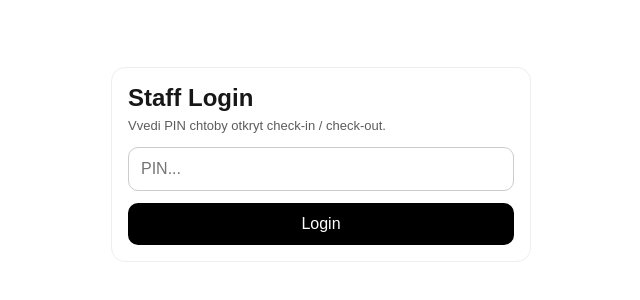
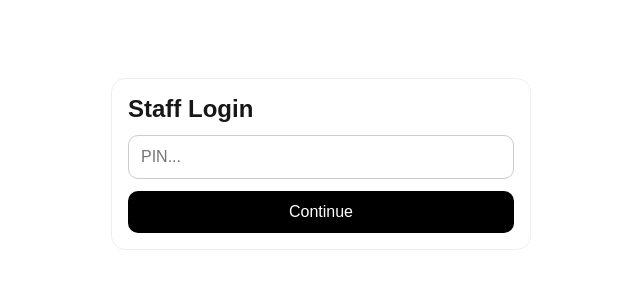
Before and after one commit to Anfis123/cloakroom-saas, a Next.js app: page /login in a window 1280 px wide. Shown: the part 236-536 px from the top of the page, without its empty margins (319-959 px from the left). Built offline with nearby package versions, Linux system fonts and the light colour scheme.

Commit message:
fix: login useSearchParams suspense

```diff
--- /dev/null
+++ b/src/app/login/LoginClient.tsx
@@ -0,0 +1,95 @@
+"use client";
+
+import { useMemo, useState } from "react";
+import { useRouter, useSearchParams } from "next/navigation";
+import { setStaffSession } from "../utils/requireStaff";
+
+export default function LoginClient() {
+  const router = useRouter();
+  const sp = useSearchParams();
+
+  const next = useMemo(() => {
+    const raw = sp.get("next");
+    return raw && raw.startsWith("/") ? raw : "/";
+  }, [sp]);
+
+  const [pin, setPin] = useState("");
+  const [err, setErr] = useState<string | null>(null);
+
+  // PIN berem iz env (klientskij)
+  const STAFF_PIN = process.env.NEXT_PUBLIC_STAFF_PIN || "1234";
+
+  const submit = (e: React.FormEvent) => {
+    e.preventDefault();
+    setErr(null);
+
+    if (pin.trim() !== STAFF_PIN) {
+      setErr("Wrong PIN");
+      return;
+    }
+
+    setStaffSession();
+    router.replace(next);
+  };
+
+  return (
+    <main
+      style={{
+        minHeight: "100vh",
+        display: "flex",
+        alignItems: "center",
+        justifyContent: "center",
+        padding: 16,
+      }}
+    >
+      <form
+        onSubmit={submit}
+        style={{
+          width: "min(420px, 100%)",
+          border: "1px solid #eee",
+          borderRadius: 14,
+          padding: 16,
+          background: "white",
+        }}
+      >
+        <h1 style={{ fontSize: 24, margin: 0, fontWeight: 800 }}>Staff Login</h1>
+
+        <input
+          value={pin}
+          onChange={(e) => setPin(e.target.value)}
+          placeholder="PIN..."
+          inputMode="numeric"
+          autoFocus
+          style={{
+            marginTop: 12,
+            width: "100%",
+            padding: 12,
+            borderRadius: 10,
+            border: "1px solid #ccc",
+            outline: "none",
+            fontSize: 16,
+          }}
+        />
+
+        {err && <div style={{ marginTop: 10, color: "crimson" }}>{err}</div>}
+
+        <button
+          type="submit"
+          style={{
+            marginTop: 12,
+            width: "100%",
+            padding: "12px 14px",
+            borderRadius: 10,
+            border: "none",
+            background: "black",
+            color: "white",
+            cursor: "pointer",
+            fontSize: 16,
+          }}
+        >
+          Continue
+        </button>
+      </form>
+    </main>
+  );
+}
--- a/src/app/login/page.tsx
+++ b/src/app/login/page.tsx
@@ -1,111 +1,10 @@
-"use client";
-
-import { useState } from "react";
-import { useRouter, useSearchParams } from "next/navigation";
+import { Suspense } from "react";
+import LoginClient from "./LoginClient";
 
 export default function LoginPage() {
-  const [pin, setPin] = useState("");
-  const [err, setErr] = useState<string | null>(null);
-  const [loading, setLoading] = useState(false);
-
-  const router = useRouter();
-  const sp = useSearchParams();
-  const next = sp.get("next") || "/";
-
-  const submit = async () => {
-    setErr(null);
-    setLoading(true);
-
-    try {
-      const r = await fetch("/api/auth/login", {
-        method: "POST",
-        headers: { "Content-Type": "application/json" },
-        body: JSON.stringify({ pin }),
-      });
-
-      if (!r.ok) {
-        const data = await r.json().catch(() => null);
-        setErr(data?.error || "Oshibka login");
-        setLoading(false);
-        return;
-      }
-
-      router.replace(next);
-    } catch {
-      setErr("Setevaya oshibka");
-    } finally {
-      setLoading(false);
-    }
-  };
-
   return (
-    <main
-      style={{
-        minHeight: "100vh",
-        display: "flex",
-        alignItems: "center",
-        justifyContent: "center",
-        padding: 16,
-      }}
-    >
-      <div
-        style={{
-          width: "min(420px, 100%)",
-          border: "1px solid #eee",
-          borderRadius: 14,
-          padding: 16,
-        }}
-      >
-        <h1 style={{ fontSize: 24, margin: 0 }}>Staff Login</h1>
-        <div style={{ marginTop: 6, opacity: 0.7, fontSize: 13 }}>
-          Vvedi PIN chtoby otkryt check-in / check-out.
-        </div>
-
-        <input
-          value={pin}
-          onChange={(e) => setPin(e.target.value)}
-          placeholder="PIN..."
-          inputMode="numeric"
-          style={{
-            marginTop: 14,
-            width: "100%",
-            padding: 12,
-            borderRadius: 10,
-            border: "1px solid #ccc",
-            outline: "none",
-            fontSize: 16,
-          }}
-          onKeyDown={(e) => {
-            if (e.key === "Enter") submit();
-          }}
-        />
-
-        <button
-          type="button"
-          onClick={submit}
-          disabled={loading || pin.trim().length === 0}
-          style={{
-            marginTop: 12,
-            width: "100%",
-            padding: "12px 14px",
-            borderRadius: 10,
-            border: "none",
-            background: "black",
-            color: "white",
-            cursor: "pointer",
-            opacity: loading ? 0.7 : 1,
-            fontSize: 16,
-          }}
-        >
-          {loading ? "Checking..." : "Login"}
-        </button>
-
-        {err && (
-          <div style={{ marginTop: 10, color: "#b00020", fontSize: 13 }}>
-            {err}
-          </div>
-        )}
-      </div>
-    </main>
+    <Suspense fallback={null}>
+      <LoginClient />
+    </Suspense>
   );
 }
--- a/src/app/utils/requireStaff.ts
+++ b/src/app/utils/requireStaff.ts
@@ -3,13 +3,13 @@
 import { useEffect, useState } from "react";
 import { usePathname, useRouter } from "next/navigation";
 
-const STAFF_KEY = "staff_ok";          // boolean "1"
+const STAFF_KEY = "staff_ok"; // boolean "1"
 const STAFF_UNTIL_KEY = "staff_until"; // number (ms)
 
-// nastrojki
-const SESSION_TTL_MS = 8 * 60 * 60 * 1000; // 8 chasov
-const IDLE_TIMEOUT_MS = 10 * 60 * 1000;    // 10 minut bez dejstvij
-const HIDDEN_LOCK_MS = 30 * 1000;          // esli stranicu spryatali na 30s -> lock
+// настройки
+const SESSION_TTL_MS = 8 * 60 * 60 * 1000; // 8 часов
+const IDLE_TIMEOUT_MS = 10 * 60 * 1000; // 10 минут без действий
+const HIDDEN_LOCK_MS = 30 * 1000; // если страницу спрятали на 30s -> lock
 
 function clearStaff() {
   try {
@@ -35,14 +35,15 @@ export function useRequireStaff() {
   const [ready, setReady] = useState(false);
 
   useEffect(() => {
+    // удобная функция редиректа на логин (с возвратом назад)
     const goLogin = () => {
       setReady(false);
+      clearStaff();
       router.replace(`/login?next=${encodeURIComponent(pathname || "/")}`);
     };
 
-    // 1) pervichnaja proverka
+    // 1) первичная проверка
     if (!isStaffValid()) {
-      clearStaff();
       goLogin();
       return;
     }
@@ -53,39 +54,37 @@ export function useRequireStaff() {
     const resetIdle = () => {
       if (idleTimer) clearTimeout(idleTimer);
       idleTimer = setTimeout(() => {
-        clearStaff();
         goLogin();
       }, IDLE_TIMEOUT_MS);
     };
 
-    // 3) lock kogda app "spryatali" (telefon lock / sverнули)
+    // 3) lock когда app "спрятали" (телефон lock / свернули)
     let hiddenTimer: ReturnType<typeof setTimeout> | null = null;
     const onVis = () => {
       if (document.hidden) {
         if (hiddenTimer) clearTimeout(hiddenTimer);
         hiddenTimer = setTimeout(() => {
-          clearStaff();
           goLogin();
         }, HIDDEN_LOCK_MS);
       } else {
         if (hiddenTimer) clearTimeout(hiddenTimer);
         resetIdle();
-        // esli session uzhe prosrochena poka app byla svernutа
+
+        // если сессия уже просрочена пока приложение было свернуто
         if (!isStaffValid()) {
-          clearStaff();
           goLogin();
         }
       }
     };
 
-    // sobytija aktivnosti
-    const events = ["mousemove", "keydown", "click", "touchstart", "scroll"];
+    // события активности
+    const events = ["mousemove", "keydown", "click", "touchstart", "scroll"] as const;
     const onActivity = () => resetIdle();
 
     events.forEach((e) => window.addEventListener(e, onActivity, { passive: true }));
     document.addEventListener("visibilitychange", onVis);
 
-    // start timers
+    // стартуем таймеры
     resetIdle();
 
     return () => {
@@ -100,8 +99,8 @@ export function useRequireStaff() {
 }
 
 /**
- * helper dlya login page:
- * vyzyvaj posle vernoj proverki PIN
+ * helper для login page:
+ * вызывай после верной проверки PIN
  */
 export function setStaffSession() {
   const until = Date.now() + SESSION_TTL_MS;
```
